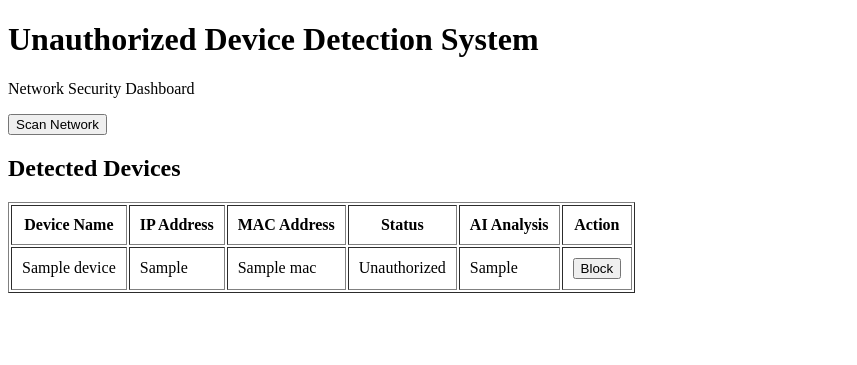
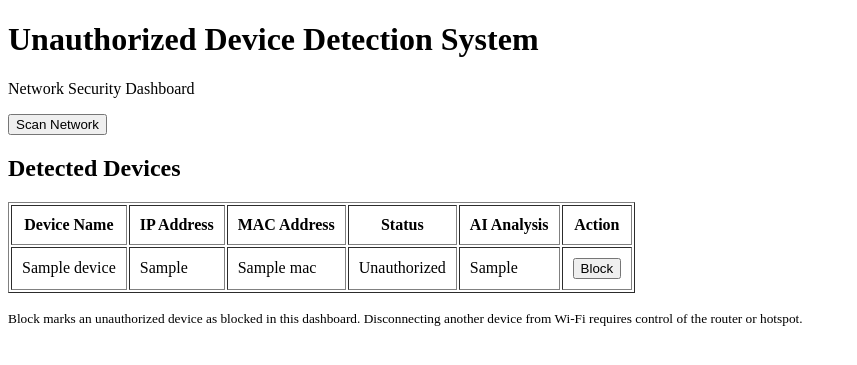
Before and after one commit to Manya-2807/Unauthorised-device-detection, a Flask app: template templates/index.html in a window 1280 px wide. Shown: the top 365 px of the page, without its empty margins (0-857 px from the left). Run offline with Flask 3, Linux system fonts and the light colour scheme; the template is opened without the code that fills it: most values are stand-ins (such as "Sample title", 1, 10 or a date in 2020).

Commit message:
Show active scan status and block limitation

```diff
--- a/templates/index.html
+++ b/templates/index.html
@@ -13,6 +13,10 @@
 <form action="/scan" method="get">
     <button type="submit">Scan Network</button>
 </form>
+
+{% if message %}
+<p><strong>{{ message }}</strong></p>
+{% endif %}
 
 <h2>Detected Devices</h2>
 
@@ -50,5 +54,12 @@
 
 </table>
 
+<p>
+    <small>
+        Block marks an unauthorized device as blocked in this dashboard.
+        Disconnecting another device from Wi-Fi requires control of the router or hotspot.
+    </small>
+</p>
+
 </body>
 </html>
```
